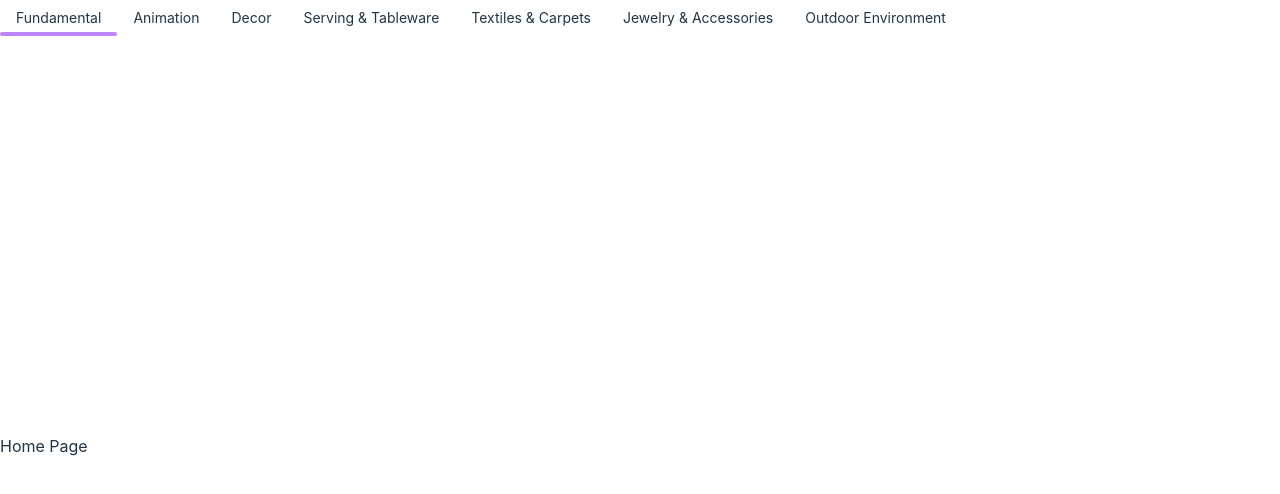
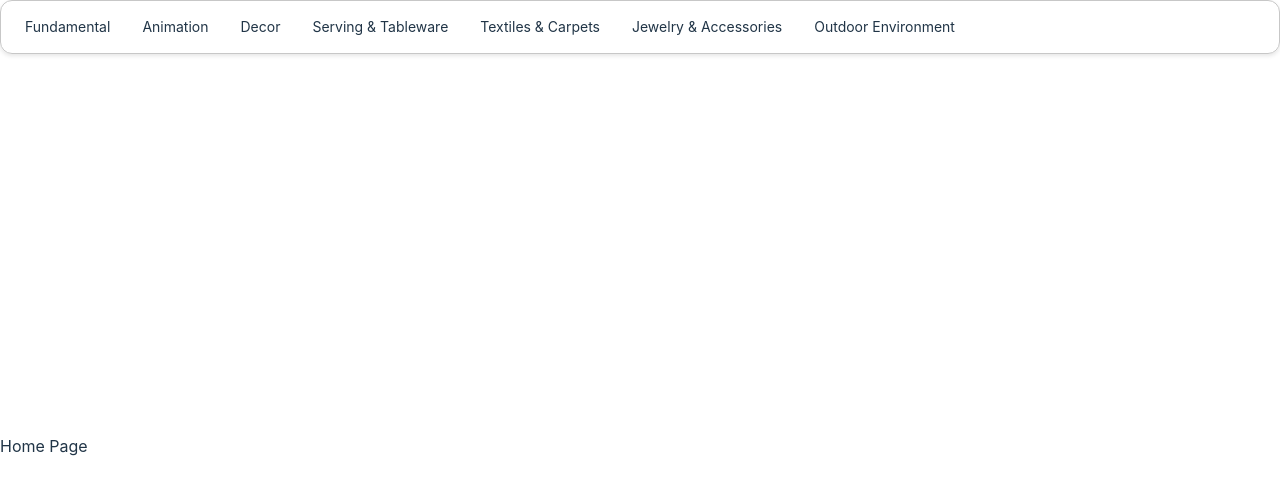
Before and after one commit to Elliot518/react-components, a React (Vite) app: page / in a window 1280 px wide. Shown: the top 494 px of the page. Built offline with nearby package versions, Linux system fonts and the light colour scheme.

Commit message:
update css

```diff
--- a/src/App.tsx
+++ b/src/App.tsx
@@ -21,7 +21,7 @@ const App: React.FC = () => {
       <div>
 
         <div className="w-full max-w-5xl rounded-xl shadow-2xl">
-          <nav className="flex flex-wrap gap-0 text-sm
+        <nav className="flex flex-wrap gap-0 text-sm
                       *:py-2
                       *:px-4
                       *:relative
@@ -40,8 +40,7 @@ const App: React.FC = () => {
                       before:*:ease-[cubic-bezier(.47,1.64,.38,.87)]
                       before:*:scale-0
                       before:*:origin-left
-                      hover:before:*:scale-100
-                  ">
+                      hover:before:*:scale-100">
             <label id="toggle-1" htmlFor="radio-1" onClick={() => handleLabelClick('panel-1')}>Fundamental</label>
             <label id="toggle-2" htmlFor="radio-2" onClick={() => handleLabelClick('panel-2')}>Animation</label>
             <label id="toggle-3" htmlFor="radio-3" onClick={() => handleLabelClick('panel-3')}>Decor</label>
--- a/src/index.css
+++ b/src/index.css
@@ -8,8 +8,11 @@ nav {
   top: 0;
   width: 100%;
   margin: 0;
-  padding: 0;
+  padding: 0.5rem; /* Adjust padding as needed */
   z-index: 10; /* Ensure it is above other content */
+  border: 1px solid #C7C7C7; /* Add border */
+  border-radius: 12px; /* Add border radius for rounded rectangle */
+  box-shadow: 0 2px 4px rgba(0, 0, 0, 0.1); /* Optional: add shadow */
 }
 
 /* Ensure body has no margin */
```
